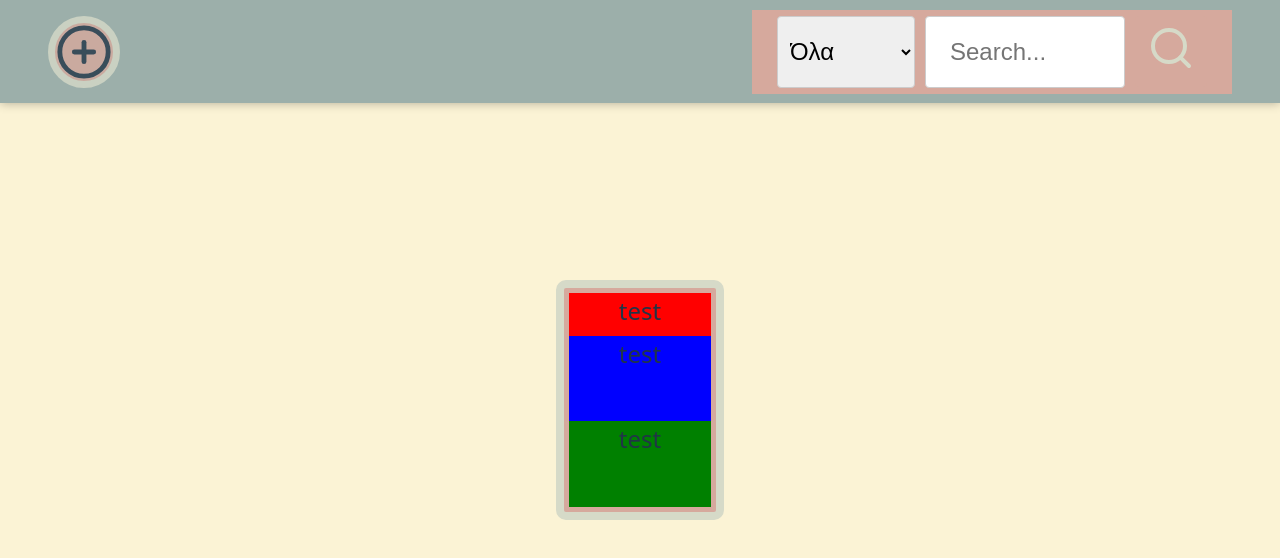
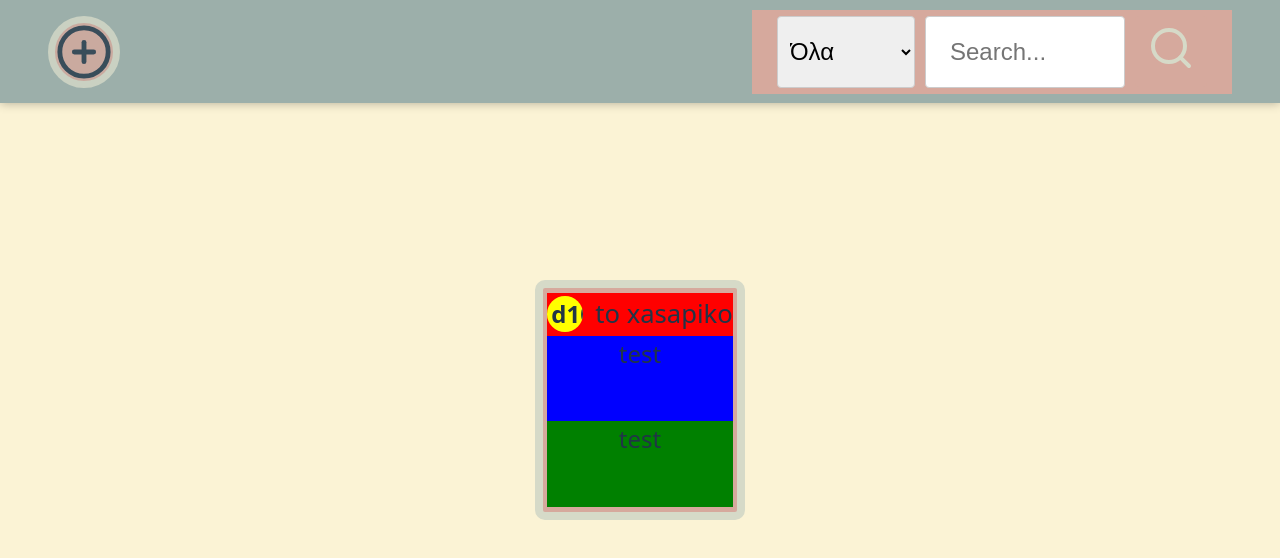
Before and after one commit to Skioulis/disc-React-App, a React (Vite) app in the folder disc-app/: page / in a window 1280 px wide. Shown: the top 558 px of the page. Built offline with nearby package versions, Linux system fonts and the light colour scheme.

Commit message:
Refactor ListItem component styles: update layout with flexbox, reorganize rows, and adjust dimensions for improved structure

```diff
--- a/disc-app/src/components/list-item/ListItem.css
+++ b/disc-app/src/components/list-item/ListItem.css
@@ -23,6 +23,10 @@
     background-color: red;
     height: auto;
     aspect-ratio: auto;
+    display: flex;                 /* make row horizontal */
+    align-items: center;           /* vertically center items */
+    justify-content: center;       /* center the title overall */
+    position: relative;
 }
 
 .list-item-second-row{
@@ -35,3 +39,39 @@
     height: auto;
     aspect-ratio: auto;
 }
+.list-item-circle{
+    background-color: yellow;
+    height: 1.5rem;
+    width: 1.5rem;
+    border-radius: 50%;
+    flex: 0 0 auto;
+    display: flex;               /* center text inside */
+    align-items: center;         /* vertical center */
+    justify-content: center;     /* horizontal center */
+    font-weight: 600;            /* optional: clearer text */
+    font-size: 0.8rem;
+    line-height: 1;              /* avoid overflow from line height */
+    margin-right: 0.5rem;        /* keep if you still want space before title */
+    overflow: hidden;            /* ensure text doesn’t spill out */
+    text-align: center;          /* center multi-line text */
+    padding: 0.1rem;
+}
+.list-item-circle span {
+     display: inline-block;
+     max-width: 90%;
+     max-height: 90%;
+     font-size: clamp(0.5rem, 2.5vw, 1rem); /* scales with viewport, bounded */
+     line-height: 1;
+     white-space: nowrap;       /* keep short codes on one line */
+     text-overflow: ellipsis;   /* if still too long */
+ }
+
+.list-item-first-row-title {
+    flex: 1 1 auto;
+    text-align: center;
+    font-size: clamp(0.8rem, 2vw, 1.2rem); /* auto-adjust title size */
+    line-height: 1.2;
+    overflow: hidden;
+    text-overflow: ellipsis;
+    white-space: nowrap;
+}
--- a/disc-app/src/components/list-item/ListItem.jsx
+++ b/disc-app/src/components/list-item/ListItem.jsx
@@ -5,7 +5,14 @@ function ListItem() {
     return (
         <div className="list-item">
             <div className="list-item-first-row">
-                test
+                <div className="list-item-circle">
+                    <span>d105</span>
+                </div>
+                <div className="list-item-first-row-title">
+                    <span>
+                        to xasapiko
+                    </span>
+                </div>
             </div>
             <div className="list-item-second-row">
                 test
```
